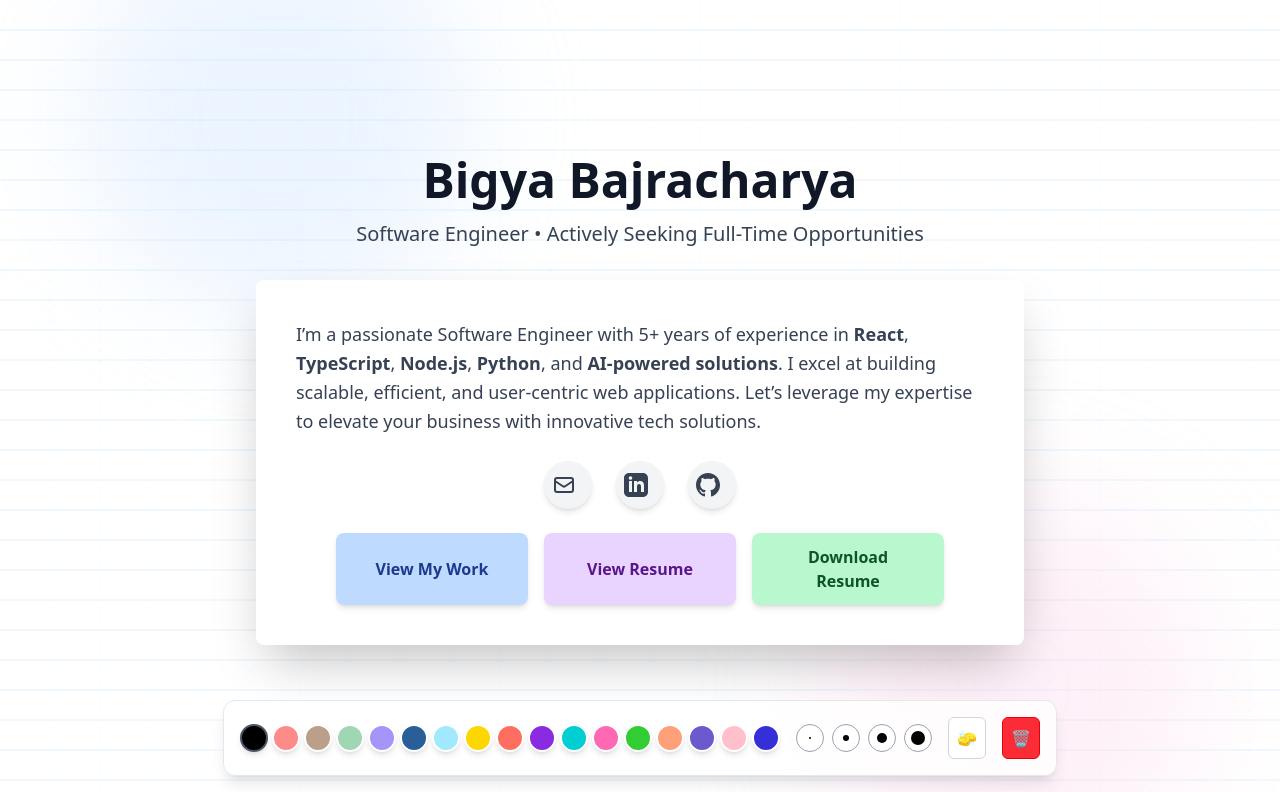
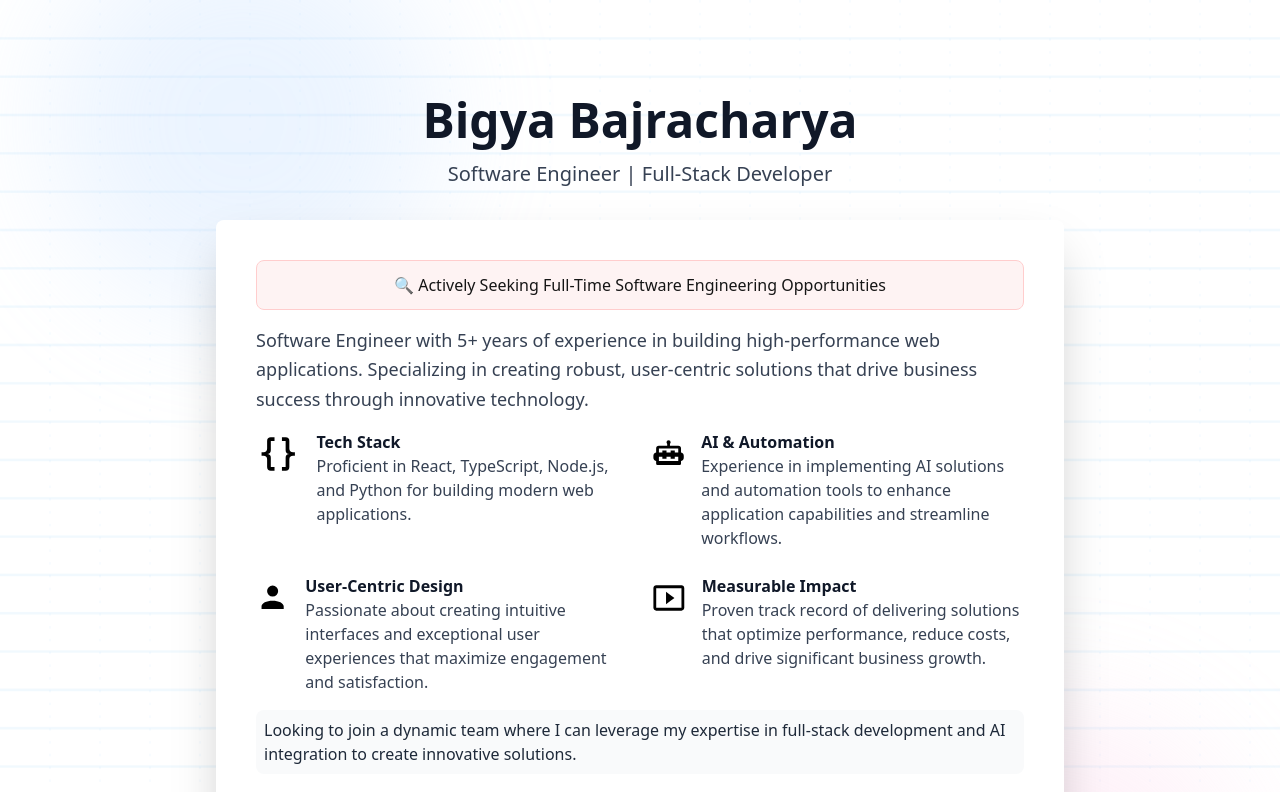
Before and after one commit to bigyaa/bigyaa.github.io, a Next.js app: page / in a window 1280 px wide. Shown: the top 792 px of the page. Built offline with nearby package versions, Linux system fonts and the light colour scheme.

Commit message:
Remove redundant files and add key for resume check

```diff
--- a/components/FrontPage/Hero.js
+++ b/components/FrontPage/Hero.js
@@ -2,6 +2,7 @@ import React from "react";
 import { motion } from "framer-motion";
 import { EmailIcon, GitHubIcon, LinkedInIcon } from "../SVGIcons";
 import CTAButtons from "./CTAButtons";
+import PortfolioBio from "./PortfolioBio";
 
 // Animation variants for smooth fade-in
 const fadeInUp = {
@@ -9,7 +10,7 @@ const fadeInUp = {
   visible: { opacity: 1, y: 0, transition: { duration: 0.6, ease: "easeOut" } },
 };
 
-const Hero = () => {
+const Hero = ({ resume }) => {
   const contactLinks = [
     {
       href: "mailto:bigya.js@gmail.com",
@@ -64,12 +65,12 @@ const Hero = () => {
           animate="visible"
           variants={fadeInUp}
         >
-          Software Engineer • Actively Seeking Full-Time Opportunities
+          Software Engineer | Full-Stack Developer
         </motion.p>
 
         {/* Professional Summary Card */}
         <motion.div
-          className="bg-white p-10 rounded-lg shadow-2xl text-left mx-auto max-w-3xl"
+          className="bg-white p-10 rounded-lg shadow-2xl text-left mx-auto max-w-5xl"
           initial="hidden"
           animate="visible"
           variants={fadeInUp}
@@ -79,17 +80,12 @@ const Hero = () => {
           <h2 id="summary-heading" className="sr-only">
             Professional Summary
           </h2>
-          <p className="text-lg text-gray-700 mb-6 leading-relaxed">
-            I’m a passionate Software Engineer with 5+ years of experience in{" "}
-            <strong>React</strong>, <strong>TypeScript</strong>,{" "}
-            <strong>Node.js</strong>, <strong>Python</strong>, and{" "}
-            <strong>AI-powered solutions</strong>. I excel at building scalable,
-            efficient, and user-centric web applications. Let’s leverage my
-            expertise to elevate your business with innovative tech solutions.
-          </p>
+          <PortfolioBio />
+          <div className="flex items-center justify-center mt-4"><i>PS: the background is a drawing board 🎨🖌️</i></div>
+          <br />
 
           {/* Social Links */}
-          <div className="flex justify-center gap-6 mb-6">
+          <div className="flex justify-center gap-6">
             {contactLinks.map(({ href, label, icon }) => (
               <motion.a
                 key={label}
@@ -107,7 +103,7 @@ const Hero = () => {
           </div>
 
           {/* Call to Action Buttons */}
-          <CTAButtons />
+          {resume ? <CTAButtons /> : <></>}
         </motion.div>
       </div>
     </section>
--- /dev/null
+++ b/components/FrontPage/PortfolioBio.js
@@ -0,0 +1,107 @@
+import React from 'react';
+
+const CodeIcon = () => (
+    <svg viewBox="0 0 24 24" className="w-24 h-12 text-black-600">
+        <path
+            fill="currentColor"
+            d="M8 3a2 2 0 00-2 2v4a2 2 0 01-2 2H3v2h1a2 2 0 012 2v4a2 2 0 002 2h2v-2H8v-5a2 2 0 00-2-2 2 2 0 002-2V5h2V3H8zm8 0a2 2 0 012 2v4a2 2 0 002 2h1v2h-1a2 2 0 00-2 2v4a2 2 0 01-2 2h-2v-2h2v-5a2 2 0 012-2 2 2 0 01-2-2V5h-2V3h2z"
+        />
+    </svg>
+);
+
+const AIIcon = () => (
+    <svg viewBox="0 0 24 24" className="w-24 h-12 text-black-600">
+        <path
+            fill="currentColor"
+            d="M21 10.975V8a2 2 0 0 0-2-2h-6V4.688c.305-.274.5-.668.5-1.11a1.5 1.5 0 0 0-3 0c0 .442.195.836.5 1.11V6H5a2 2 0 0 0-2 2v2.998l-.072.005A2.5 2.5 0 0 0 1 13.5v1a2.5 2.5 0 0 0 1.928 2.497L3 17v2a1 1 0 0 0 1 1h16a1 1 0 0 0 1-1v-2l.072-.003A2.5 2.5 0 0 0 23 14.5v-1a2.5 2.5 0 0 0-1.928-2.497L21 10.975zM5 8h14v3h-2.5V9.5h-3V11h-3V9.5h-3V11H5V8zm14 6v3H5v-3h2.5v1.5h3V14h3v1.5h3V14H19z"
+        />
+    </svg>
+);
+
+const UsersIcon = () => (
+    <svg viewBox="0 0 24 24" className="w-24 h-12 text-black-600">
+        <path
+            fill="currentColor"
+            d="M16 7a4 4 0 11-8 0 4 4 0 018 0zm-4 7c-4.42 0-8 1.79-8 4v2h16v-2c0-2.21-3.58-4-8-4z"
+        />
+    </svg>
+);
+
+const ImpactIcon = () => (
+    <svg viewBox="0 0 24 24" className="w-24 h-12 text-black-600">
+        <path
+            fill="currentColor"
+            d="M13.05 9.79L10 7.5v9l3.05-2.29L16 12l-2.95-2.21zm0 0L10 7.5v9l3.05-2.29L16 12l-2.95-2.21zM21 3H3c-1.11 0-2 .89-2 2v14c0 1.11.89 2 2 2h18c1.11 0 2-.89 2-2V5c0-1.11-.89-2-2-2zm0 16H3V5h18v14z"
+        />
+    </svg>
+);
+
+const PortfolioBio = () => {
+    return (
+        <div className="space-y-4">
+            {/* Status Banner */}
+            <div className="bg-red-50 border border-red-200 rounded-lg p-3 text-black-800 font-medium text-center animate-pulse">
+                🔍 Actively Seeking Full-Time Software Engineering Opportunities
+            </div>
+
+            {/* Main Bio */}
+            <div className="space-y-2">
+                <p className="text-lg text-gray-700 leading-relaxed">
+                    Software Engineer with 5+ years of experience in building high-performance web applications. Specializing in creating robust, user-centric solutions that drive business success through innovative technology.
+                </p>
+            </div>
+
+            {/* Expertise Areas */}
+            <div className="grid grid-cols-1 md:grid-cols-2 gap-6">
+                <div className="flex items-start space-x-4">
+                    <CodeIcon />
+                    <div>
+                        <h3 className="font-semibold text-gray-900">Tech Stack</h3>
+                        <p className="text-gray-700">
+                            Proficient in <span className="font-medium">React</span>, <span className="font-medium">TypeScript</span>, <span className="font-medium">Node.js</span>, and <span className="font-medium">Python</span> for building modern web applications.
+                        </p>
+                    </div>
+                </div>
+
+                <div className="flex items-start space-x-4">
+                    <AIIcon />
+                    <div>
+                        <h3 className="font-semibold text-gray-900">AI & Automation</h3>
+                        <p className="text-gray-700">
+                            Experience in implementing AI solutions and automation tools to enhance application capabilities and streamline workflows.
+                        </p>
+                    </div>
+                </div>
+
+                <div className="flex items-start space-x-4">
+                    <UsersIcon />
+                    <div>
+                        <h3 className="font-semibold text-gray-900">User-Centric Design</h3>
+                        <p className="text-gray-700">
+                            Passionate about creating intuitive interfaces and exceptional user experiences that maximize engagement and satisfaction.
+                        </p>
+                    </div>
+                </div>
+
+                <div className="flex items-start space-x-4">
+                    <ImpactIcon />
+                    <div>
+                        <h3 className="font-semibold text-gray-900">Measurable Impact</h3>
+                        <p className="text-gray-700">
+                            Proven track record of delivering solutions that optimize performance, reduce costs, and drive significant business growth.
+                        </p>
+                    </div>
+                </div>
+            </div>
+
+            {/* Call to Action */}
+            <div className="bg-gray-50 p-2 rounded-lg">
+                <p className="text-gray-800 font-medium">
+                    Looking to join a dynamic team where I can leverage my expertise in full-stack development and AI integration to create innovative solutions.
+                </p>
+            </div>
+        </div>
+    );
+};
+
+export default PortfolioBio;
--- a/components/FrontPage/index.js
+++ b/components/FrontPage/index.js
@@ -4,7 +4,7 @@ const DrawingCanvas = React.lazy(() => import("./DrawingCanvas"));
 const GridCanvas = React.lazy(() => import("./GridCanvas"));
 const Controls = React.lazy(() => import("./Controls"));
 
-const FrontPage = () => {
+const FrontPage = ({ resume }) => {
   const canvasRef = useRef(null);
   const [currentColor, setCurrentColor] = useState('#000000');
   const [brushSize, setBrushSize] = useState(4);
@@ -35,7 +35,7 @@ const FrontPage = () => {
       />
 
       {/* Hero Section */}
-      <Hero />
+      <Hero resume={resume} />
     </header>
   );
 };
--- a/package.json
+++ b/package.json
@@ -17,7 +17,8 @@
     "dev": "next dev",
     "build": "next build",
     "start": "next start",
-    "export": "next build && next export"
+    "predeploy": "npm run build",
+    "deploy": "gh-pages -d out"
   },
   "eslintConfig": {
     "extends": [
@@ -40,6 +41,7 @@
     "@next/env": "^13.0.1",
     "@tailwindcss/postcss": "^4.0.5",
     "autoprefixer": "^10.4.20",
+    "eslint": "^9.20.1",
     "gh-pages": "^6.2.0",
     "next": "^15.1.7",
     "postcss": "^8.5.2",
--- a/pages/_app.js
+++ b/pages/_app.js
@@ -9,7 +9,7 @@ function MyApp({ Component, pageProps }) {
         <title>Bigya Bajracharya | Portfolio</title>
         <meta name="description" content="Software Engineer Portfolio" />
       </Head>
-      <Component {...pageProps} />
+      <Component {...pageProps} resume = {false} />
     </>
   );
 }
--- a/pages/index.js
+++ b/pages/index.js
@@ -6,11 +6,11 @@ const Footer = dynamic(() => import("../components/Footer"));
 const FrontPage = dynamic(() => import("../components/FrontPage"));
 const Experiences = dynamic(() => import("../components/Experiences"));
 
-export default function Home({ data }) {
+export default function Home(data) {
   return (
     <>
-      <FrontPage />
-      <Experiences />
+      <FrontPage resume={data.resume} />
+      {data.resume ? <Experiences /> : <></>}
       <Footer />
     </>
   );
--- a/src/App.js
+++ /dev/null
@@ -1,25 +0,0 @@
-import React, { useEffect, useState } from 'react';
-import info from './data/experiences';
-const Footer = React.lazy(() => import("./components/Footer"));
-const FrontPage = React.lazy(() => import("./components/FrontPage"));
-const Experiences = React.lazy(() => import("./components/Experiences"));
-
-function App() {
-  const [data, setData] = useState(null);
-
-  useEffect(() => {
-    setData(info);
-  }, []);
-
-  if (!data) return <p>Loading...</p>;
-
-  return (
-    <div>
-      <FrontPage />
-      <Experiences/>
-      <Footer />
-    </div>
-  );
-}
-
-export default App;
```
Also changed, not shown: 5 other files (tests, documents, lock files or other folders).
